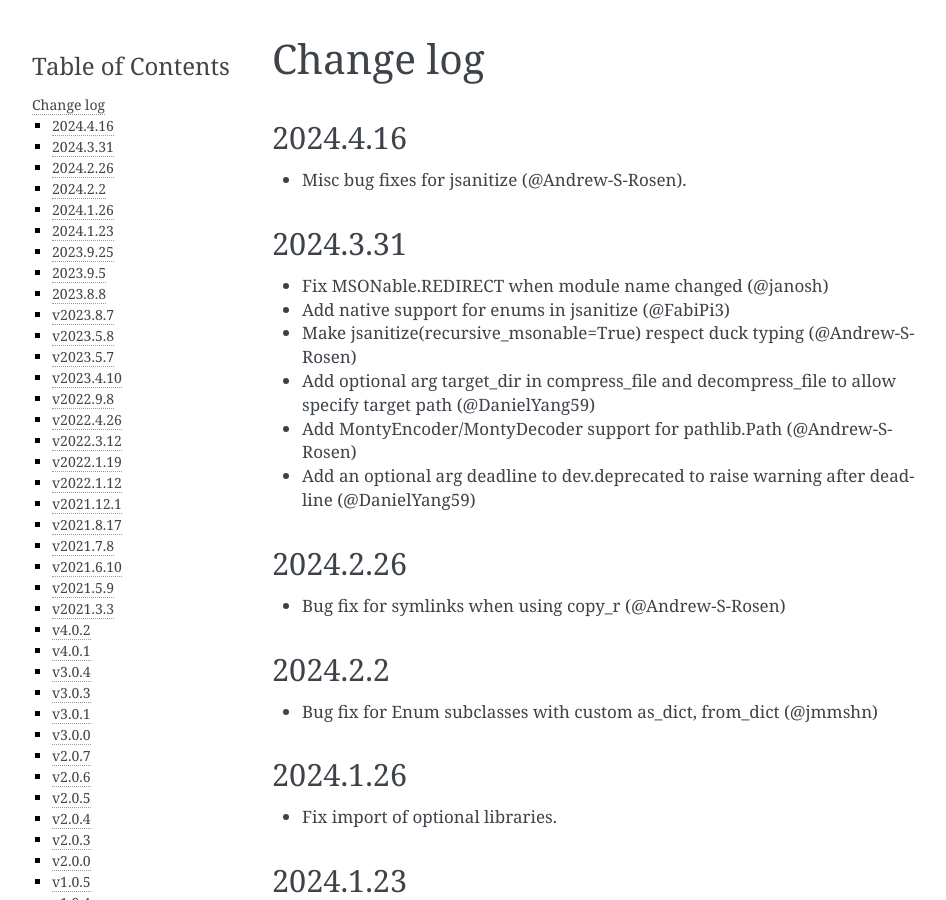
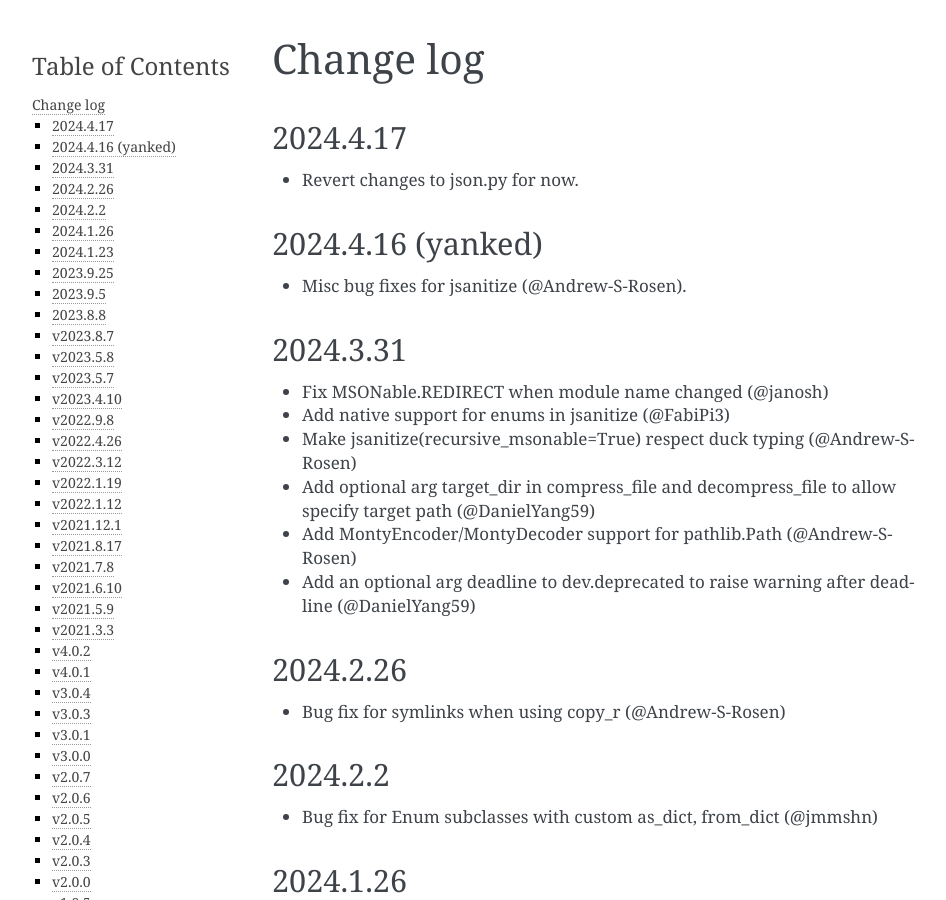
Before and after one commit to materialsvirtuallab/monty, a Sphinx documentation site: the page built from docs/changelog.md, in a window 1280 px wide and 900 px high. Shown: the whole window, without its empty margins (148-1094 px from the left). Built offline with Sphinx 7.4.7, drawn with Linux system fonts in a browser that asks for light colours.

Commit message:
Update changelog.

```diff
--- a/docs/changelog.md
+++ b/docs/changelog.md
@@ -1,6 +1,9 @@
 # Change log
 
-## 2024.4.16
+## 2024.4.17
+- Revert changes to json.py for now.
+
+## 2024.4.16 (yanked)
 - Misc bug fixes for jsanitize (@Andrew-S-Rosen).
 
 ## 2024.3.31
```
